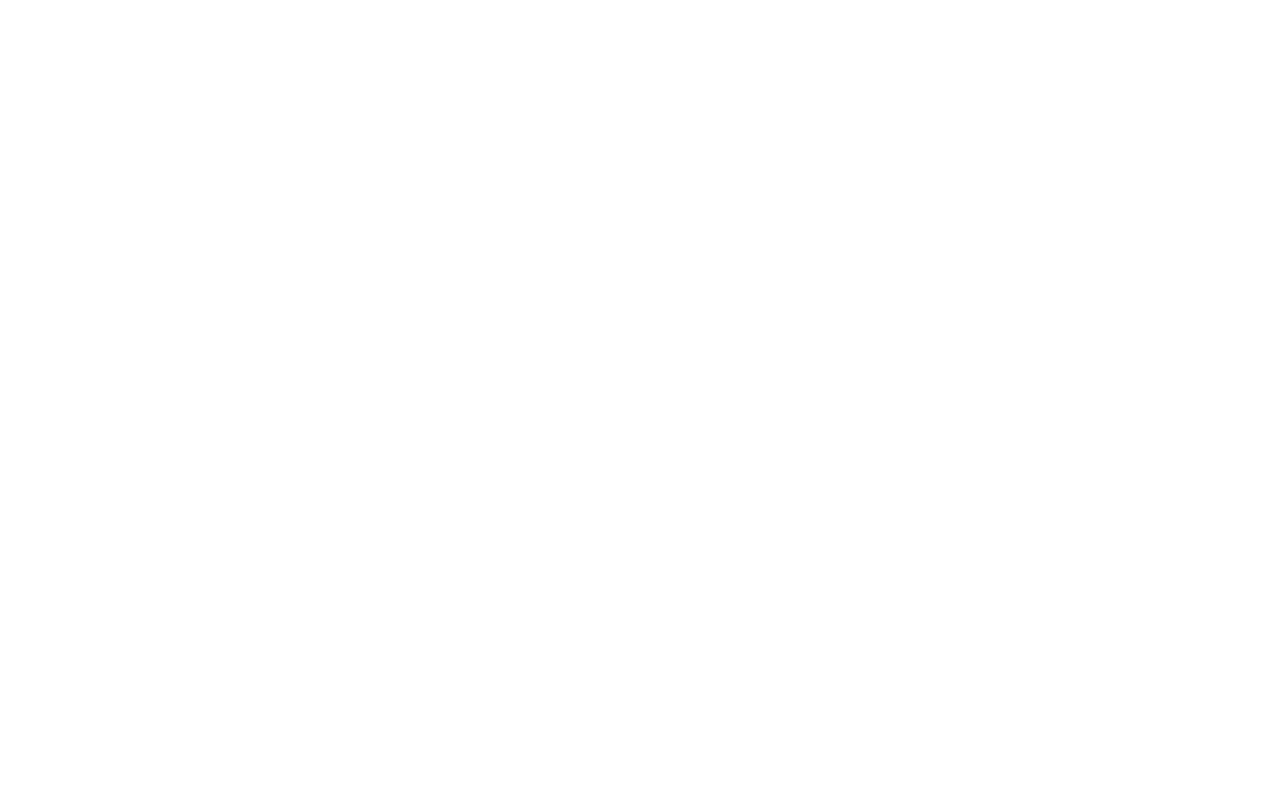
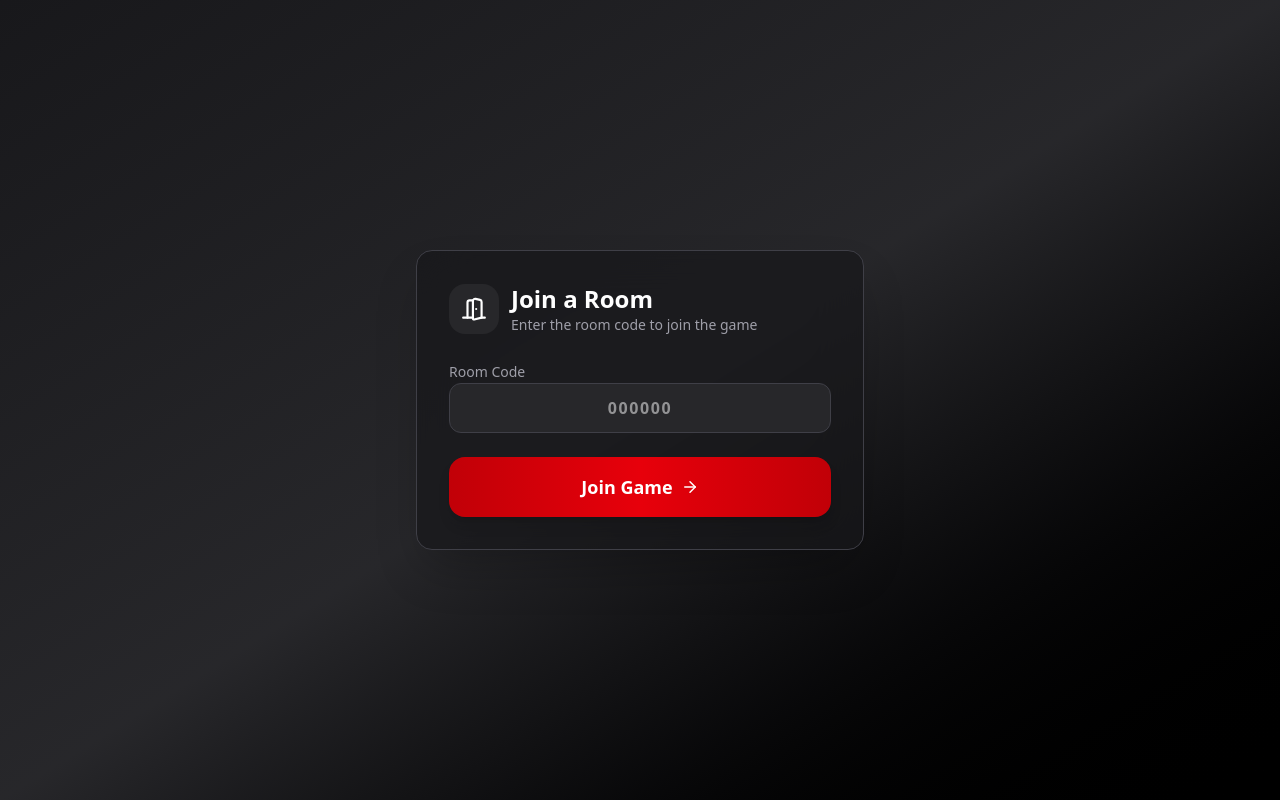
Before and after one commit to bartltob/SWP-Werwolf, a React (Vite) app in the folder Werwolf/: page /JoinRoom in a window 1280 px wide. Before the commit this address had no page. Built offline with nearby package versions, Linux system fonts and the light colour scheme.

Commit message:
JoinRoomPage.tsx finished

```diff
--- a/Werwolf/src/App.tsx
+++ b/Werwolf/src/App.tsx
@@ -2,6 +2,7 @@
 import {Route, Routes} from "react-router-dom";
 import MainPage from "./Pages/MainPage.tsx";
 import GamePage from "./Pages/GamePage.tsx";
+import JoinRoomPage from "./Pages/JoinRoomPage.tsx";
 
 
 function App() {
@@ -9,8 +10,9 @@ function App() {
     return (
        <main>
            <Routes>
-               <Route path="/" element={<MainPage />} />
-               <Route path="/GamePage" element={<GamePage />} />
+                <Route path="/" element={<MainPage />} />
+                <Route path="/GamePage" element={<GamePage />} />
+                <Route path="/JoinRoom" element={<JoinRoomPage />} />
            </Routes>
        </main>
     )
--- a/Werwolf/src/Hooks/useCreateRoom.ts
+++ b/Werwolf/src/Hooks/useCreateRoom.ts
@@ -12,7 +12,6 @@ export const useCreateRoom = () => {
     await set(roomRef, {
       created_at: new Date().toISOString(),
       players: {},
-      status: 'waiting',
     });
 
     localStorage.setItem('roomKey', String(roomKey));
--- a/Werwolf/src/Pages/JoinRoomPage.tsx
+++ b/Werwolf/src/Pages/JoinRoomPage.tsx
@@ -0,0 +1,93 @@
+import { useState } from "react";
+import { motion } from "framer-motion";
+import { DoorOpen, ArrowRight } from "lucide-react";
+import { ref, get } from "firebase/database";
+import { db } from "../firebase-config.ts";
+import { useNavigate } from "react-router-dom";
+
+export default function JoinRoomPage() {
+    const [roomCode, setRoomCode] = useState("");
+    const [errors, setErrors] = useState({ username: "", roomCode: "" });
+
+    const navigate = useNavigate();
+
+    const handleJoin = () => {
+        let validRoom = true;
+        const newErrors = { username: "", roomCode: "" };
+
+        if (!/^[0-9]{6}$/.test(roomCode)) {
+            newErrors.roomCode = "Room code must be exactly 6 digits.";
+            validRoom = false;
+        }
+
+        setErrors(newErrors);
+
+        if (validRoom) {
+            const docRef = ref(db, 'rooms/' + roomCode);
+            get(docRef)
+                .then((snapshot: { exists: () => any }) => {
+                    if (snapshot.exists()) {
+                        localStorage.setItem('roomKey', roomCode);
+                        navigate('/GamePage');
+                    } else {
+                        setErrors(prev => ({ ...prev, roomCode: "Room not found. Please check the code." }));
+                    }
+                })
+                .catch((error: any) => {
+                    console.error("Error fetching room data:", error);
+                    setErrors(prev => ({ ...prev, roomCode: "An error occurred. Please try again." }));
+                });
+        }
+    };
+
+
+    return (
+        <div className="min-h-screen bg-gradient-to-br from-zinc-900 via-zinc-800 to-black flex items-center justify-center p-6 text-white">
+            <motion.div
+                initial={{ opacity: 0, y: 20 }}
+                animate={{ opacity: 1, y: 0 }}
+                transition={{ duration: 0.4 }}
+                className="w-full max-w-md bg-zinc-900/70 backdrop-blur-xl rounded-2xl shadow-2xl border border-zinc-700 p-8 space-y-6"
+            >
+                {/* Header */}
+                <div className="flex items-center gap-3">
+                    <div className="p-3 bg-zinc-800 rounded-2xl">
+                        <DoorOpen size={26} />
+                    </div>
+                    <div>
+                        <h1 className="text-2xl font-bold">Join a Room</h1>
+                        <p className="text-sm text-zinc-400">Enter the room code to join the game</p>
+                    </div>
+                </div>
+
+                {/* Form */}
+                <div className="space-y-4">
+                    <div className="space-y-1">
+                        <label className="text-sm text-zinc-400">Room Code</label>
+                        <input
+                            type="text"
+                            placeholder="000000"
+                            value={roomCode}
+                            maxLength={6}
+                            onChange={(e) => {
+                                const numericValue = e.target.value.replace(/\D/g, '');
+                                if (numericValue.length <= 6) setRoomCode(numericValue);
+                            }}
+                            className={`w-full bg-zinc-800 border rounded-xl px-4 py-3 outline-none focus:border-zinc-500 transition tracking-widest text-center font-semibold ${errors.roomCode ? 'border-red-500' : 'border-zinc-700'}`}
+                        />
+                        {errors.roomCode && <p className="text-xs text-red-500 mt-1">{errors.roomCode}</p>}
+                    </div>
+                </div>
+
+                {/* Join Button */}
+                <button
+                    onClick={handleJoin}
+                    className="w-full py-4 rounded-2xl text-lg font-semibold bg-gradient-to-r from-red-700 via-red-600 to-red-700 hover:scale-[1.02] transition transform shadow-lg flex items-center justify-center gap-2"
+                >
+                    Join Game
+                    <ArrowRight size={18} />
+                </button>
+            </motion.div>
+        </div>
+    );
+}
```
